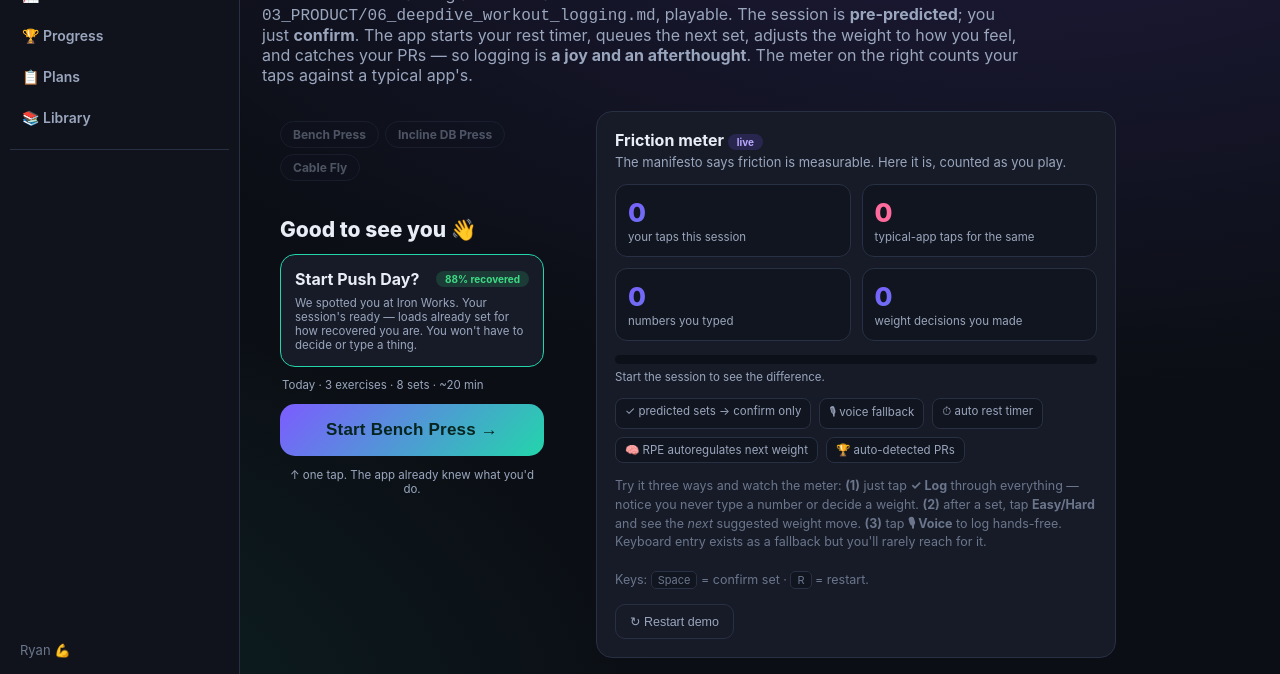
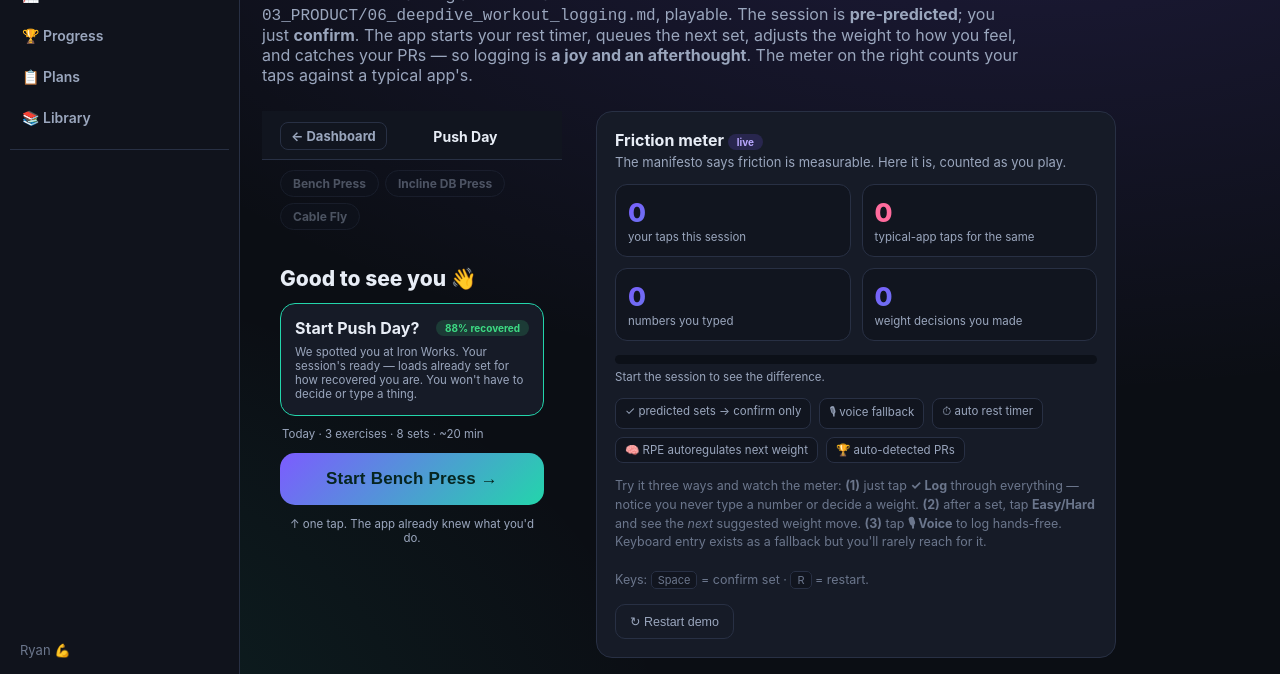
Before and after one commit to astralx2/strong-and-lean, a plain HTML site: page frictionless_logging.html in a window 1280 px wide. Shown: the part 126-800 px from the top of the page. Drawn offline with Linux system fonts and the light colour scheme.

Commit message:
Add persistent session header + full exercise jump navigation
- Session header always visible: '← Dashboard' back button, session
  name, live set counter (3/8 sets) — no more feeling trapped
- All exercise chips now tappable (including future exercises) so
  you can skip ahead or go back to any exercise mid-session
- Header title + progress counter update on every render

Co-Authored-By: Claude Sonnet 4.6 <noreply@anthropic.com>

```diff
--- a/frictionless_logging.html
+++ b/frictionless_logging.html
@@ -158,6 +158,12 @@
   .note{font-size:12.5px;color:var(--dim);margin-top:14px;line-height:1.5}
   .kbd{font-size:11px;color:var(--dim);border:1px solid var(--line);border-radius:5px;padding:1px 6px;background:var(--bg2)}
   .restartbtn{margin-top:14px;background:transparent;border:1px solid var(--line);color:var(--mut);border-radius:10px;padding:9px 14px;font-size:12.5px;cursor:pointer}
+  /* Session header — always visible, provides escape + progress */
+  .session-hdr{display:flex;align-items:center;justify-content:space-between;padding:11px 18px 9px;flex-shrink:0;border-bottom:1px solid var(--line);background:var(--bg2);gap:10px}
+  .shdr-back{font-size:13px;font-weight:700;color:var(--mut);padding:5px 10px;border-radius:8px;border:1px solid var(--line);background:transparent;cursor:pointer;text-decoration:none;white-space:nowrap;transition:all .15s}
+  .shdr-back:hover{color:var(--txt);border-color:var(--a1)}
+  .shdr-title{font-size:14px;font-weight:700;color:var(--txt);flex:1;text-align:center;white-space:nowrap;overflow:hidden;text-overflow:ellipsis}
+  .shdr-prog{font-size:12px;color:var(--mut);font-weight:600;white-space:nowrap}
 </style>
 <script src="js/sync.js"></script>
 </head>
@@ -183,6 +189,11 @@
 
   <div class="stage">
     <div class="session-panel">
+      <div class="session-hdr" id="session-hdr">
+        <a class="shdr-back" href="frictionless_dashboard.html">← Dashboard</a>
+        <span class="shdr-title" id="shdr-title">Strong &amp; Lean</span>
+        <span class="shdr-prog" id="shdr-prog"></span>
+      </div>
       <div class="ex-strip" id="ex-strip"></div>
       <div class="session-body" id="screen"><!-- rendered by JS --></div>
       <div class="celebrate" id="celebrate">
@@ -496,22 +507,27 @@ function closeCelebrate(){
 function renderExStrip(){
   const strip=$('ex-strip');
   if(!strip)return;
+  const active=S.screen!=='arrival'&&S.screen!=='summary';
   strip.innerHTML=S.exercises.map((e,i)=>{
     const allDone=e.logged.length>=e.sets.length;
-    const isCur=i===S.ex&&S.screen!=='arrival'&&S.screen!=='summary';
+    const isCur=active&&i===S.ex;
     const cls=allDone?'done':isCur?'current':'future';
     const label=(allDone?'✓ ':isCur?'→ ':'')+e.name;
-    const clickable=allDone||isCur;
-    return `<div class="ex-chip ${cls}" ${clickable?`onclick="jumpTo(${i})"`:''}>${label}</div>`;
+    return `<div class="ex-chip ${cls}" onclick="jumpTo(${i})">${label}</div>`;
   }).join('');
+  // Update session header
+  const title=$('shdr-title');
+  const prog=$('shdr-prog');
+  if(title)title.textContent=S.name;
+  if(prog&&active)prog.textContent=loggedCount()+'/'+totalSets()+' sets';
+  else if(prog)prog.textContent='';
 }
 
 function jumpTo(i){
-  if(i===S.ex)return; // already here
-  const target=S.exercises[i];
-  if(target.logged.length>=target.sets.length)return; // all done, nowhere to jump
+  if(S.screen==='arrival'||S.screen==='summary')return;
   clearInterval(restTimer);
-  S.ex=i; S.set=target.logged.length; // start from first unlogged set
+  S.ex=i;
+  S.set=Math.min(S.exercises[i].logged.length, S.exercises[i].sets.length-1);
   S.screen='logging';
   render();
 }
```
